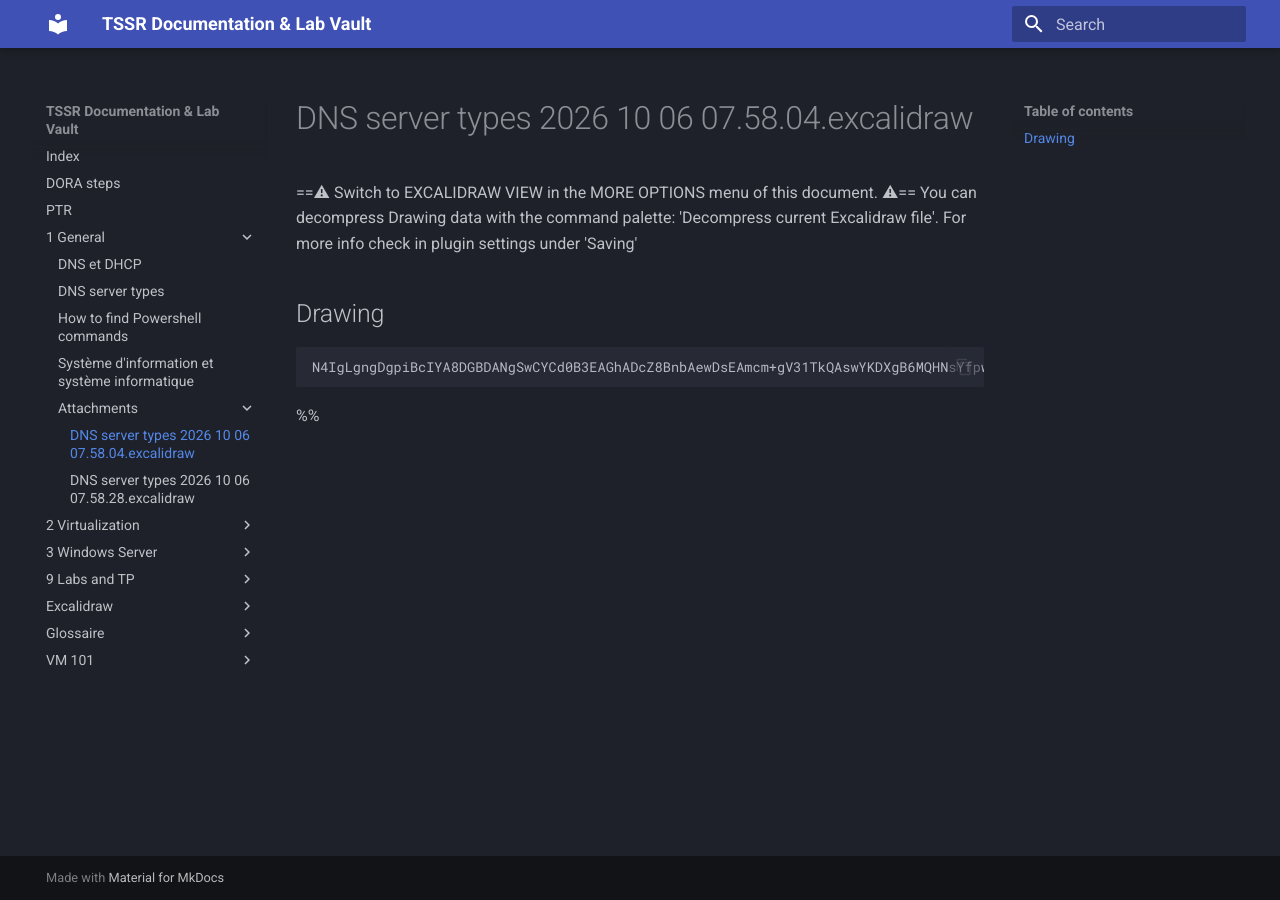
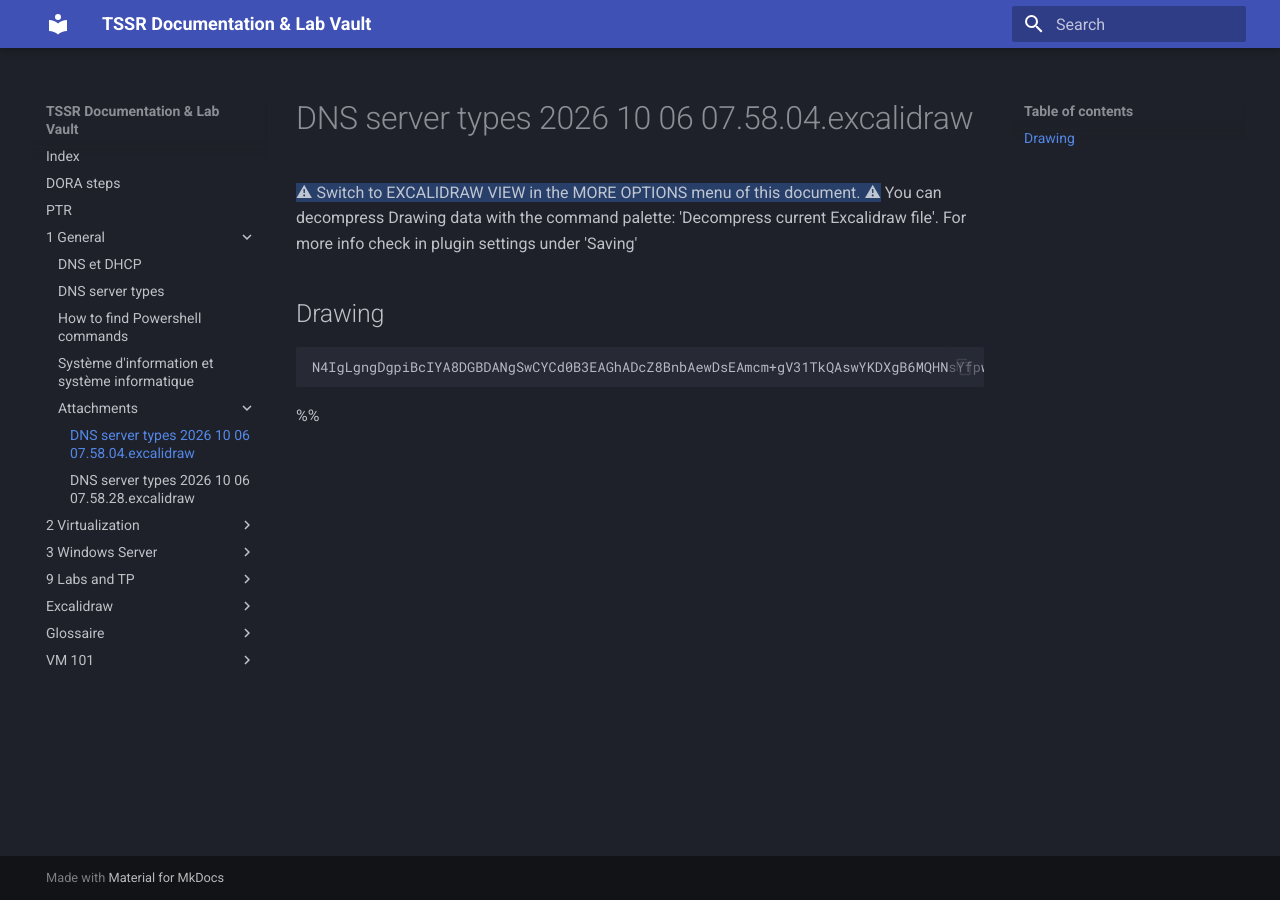
Before and after one commit to Natalshadow/TSSR_Doc, an MkDocs documentation site: the page built from docs/1-General/attachments/DNS server types 2026-10-06 07.58.04.excalidraw.md, in a window 1280 px wide. Built offline with MkDocs 1.6.1 and Material for MkDocs 9.7.7, drawn with Linux system fonts in a browser that asks for light colours; some of the changed lines change nothing that is shown.

Commit message:
vault backup: 2026-10-07 11:29:12

```diff
--- a/mkdocs.yaml
+++ b/mkdocs.yaml
@@ -15,19 +15,20 @@
 
 plugins:
   - search
+  - roamlinks
+  - callouts
 
 markdown_extensions:
   - pymdownx.arithmatex:
       generic: true
   - attr_list
   - md_in_html
-  # Obsidian callout boxes support (> [!NOTE])
+  - admonition
   - pymdownx.details
   - pymdownx.superfences
-  # Native Obsidian Wikilink rendering for images and note links
-  - wikilinks:
-      base_url: ''
-      end_url: ''
+  - pymdownx.tasklist:
+      custom_checkbox: true
+  - pymdownx.mark
 
 extra_javascript:
   - https://cdn.jsdelivr.net/npm/mathjax@3/es5/tex-mml-chtml.js
```
